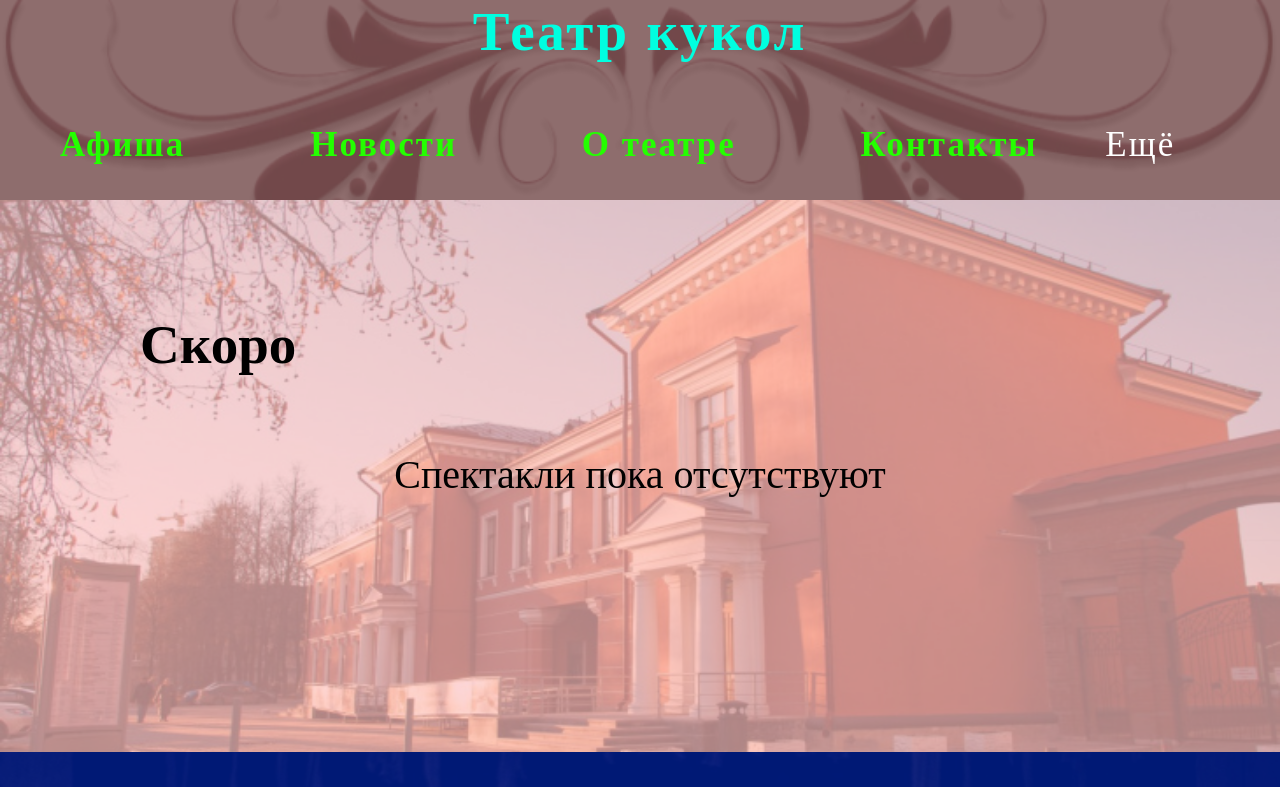
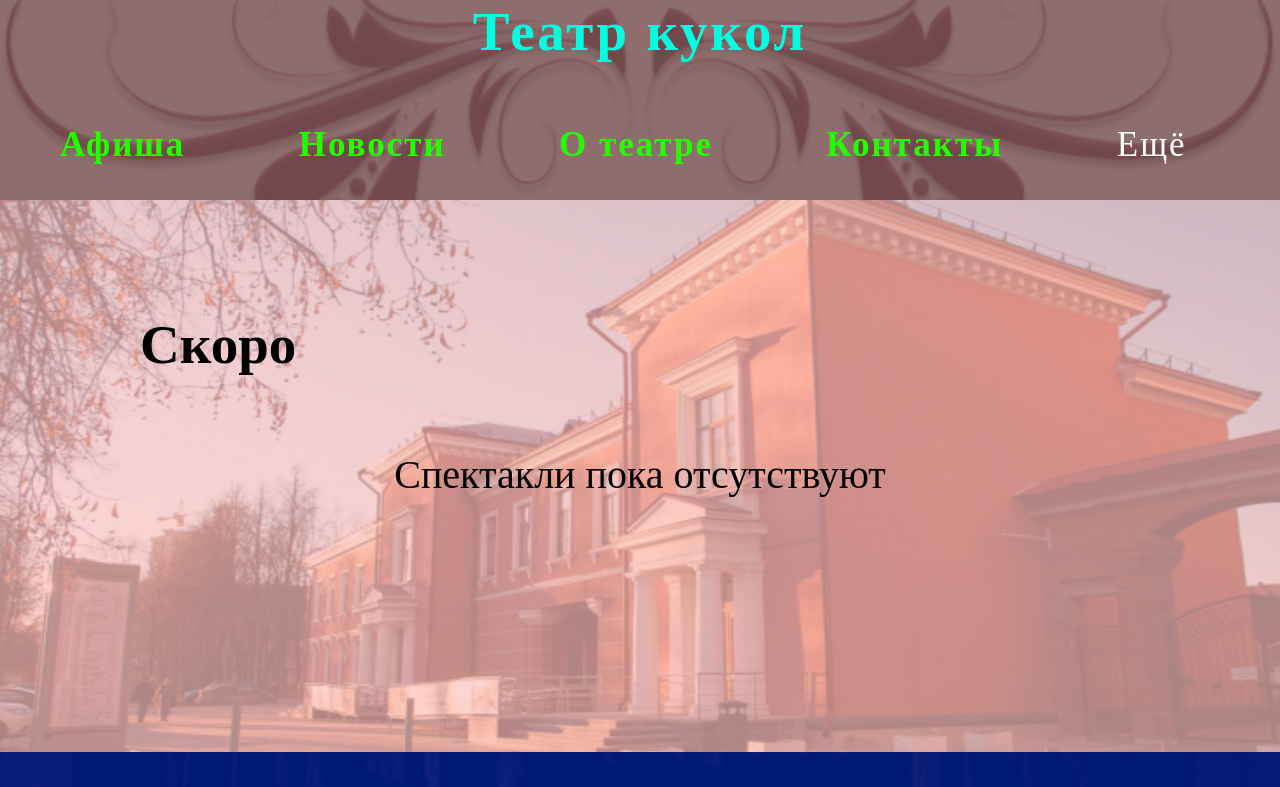
Before and after one commit to Minyoko35/yp_02_02_krupina, a plain HTML site: page index.html in a window 1280 px wide. Shown: the top 787 px of the page. Drawn offline with Linux system fonts and the light colour scheme.

Commit message:
Add files via upload

```diff
--- a/Style/style.css
+++ b/Style/style.css
@@ -39,8 +39,6 @@ mix-blend-mode: normal;
 
 /* Контакты */
 .contacts{
-
-width: 120px;
 font-family: Philosopher;
 font-weight: bold;
 font-size: 35px;
```
